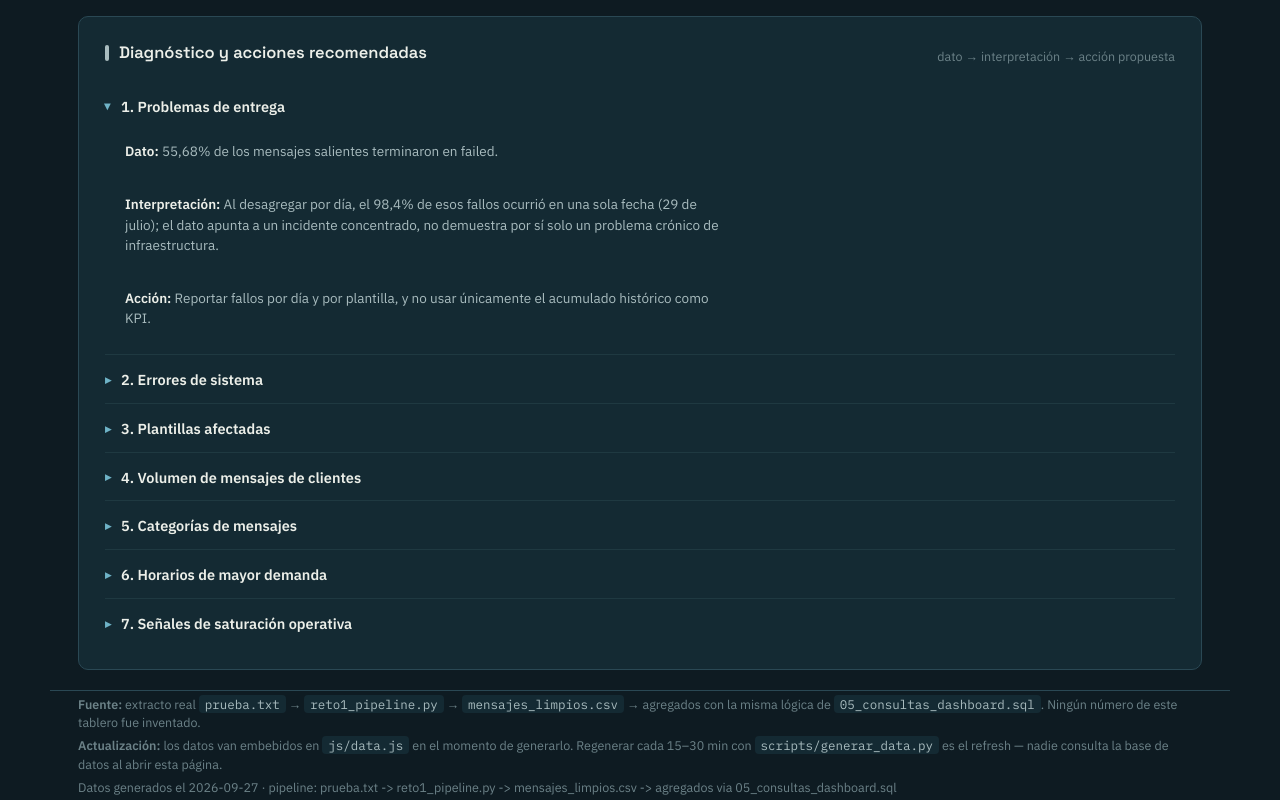
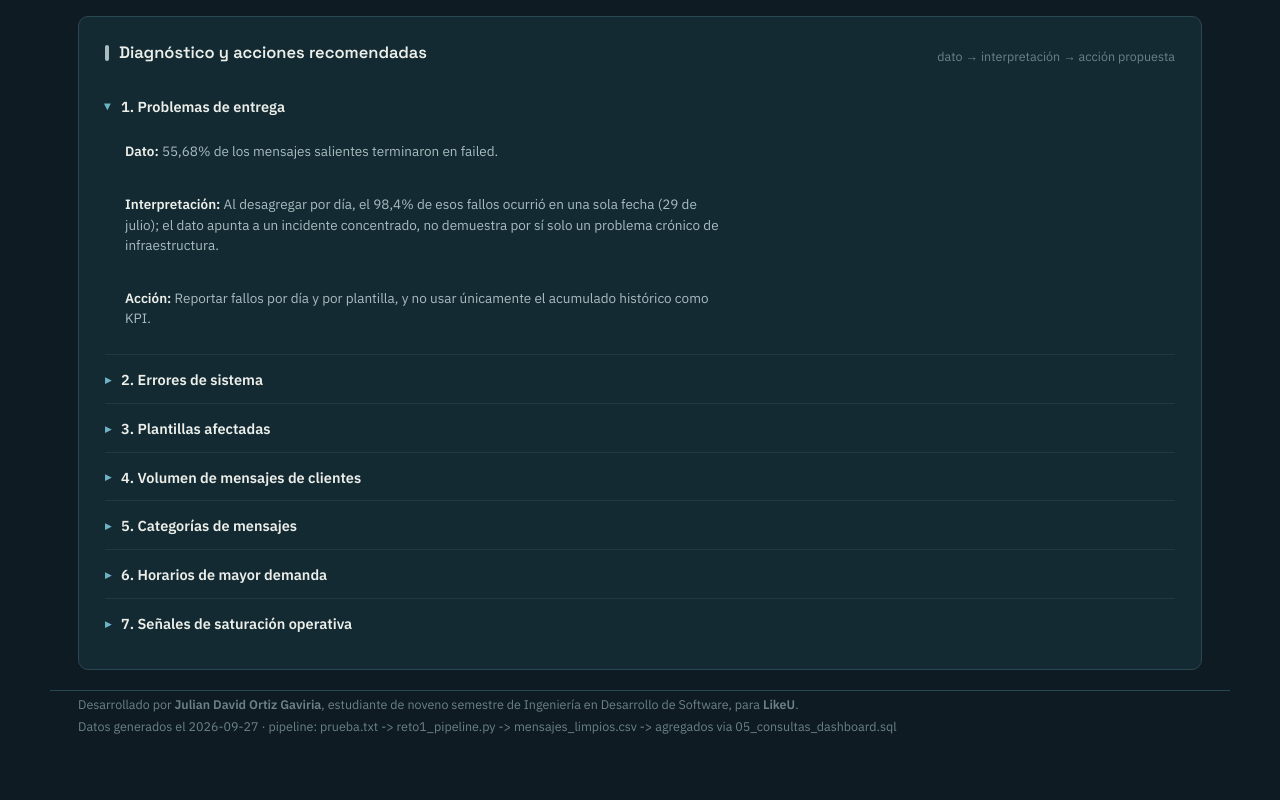
Before and after one commit to julianortiz98/PruebaJr-AD, a plain HTML site: page index.html in a window 1280 px wide. Shown: the part 2350-3150 px from the top of the page. After the commit the page ends 3090 px from the top, so only its background shows below. Drawn offline with Linux system fonts and the light colour scheme.

Commit message:
Update footer content in index.html
Removed footer content and added developer information.

```diff
--- a/index.html
+++ b/index.html
@@ -140,8 +140,7 @@
 </main>
 
 <footer class="wrap">
-  <p><strong>Fuente:</strong> extracto real <code>prueba.txt</code> → <code>reto1_pipeline.py</code> → <code>mensajes_limpios.csv</code> → agregados con la misma lógica de <code>05_consultas_dashboard.sql</code>. Ningún número de este tablero fue inventado.</p>
-  <p><strong>Actualización:</strong> los datos van embebidos en <code>js/data.js</code> en el momento de generarlo. Regenerar cada 15–30&nbsp;min con <code>scripts/generar_data.py</code> es el refresh — nadie consulta la base de datos al abrir esta página.</p>
+  <p>Desarrollado por <strong>Julian David Ortiz Gaviria</strong>, estudiante de noveno semestre de Ingeniería en Desarrollo de Software, para <strong>LikeU</strong>.</p>
   <p id="footer-generated"></p>
 </footer>
 
```
